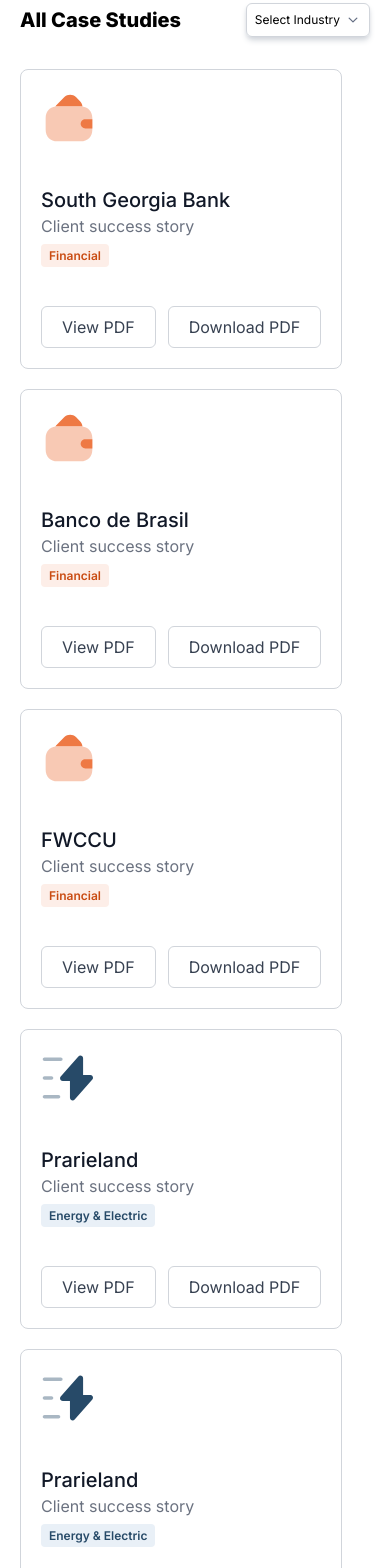
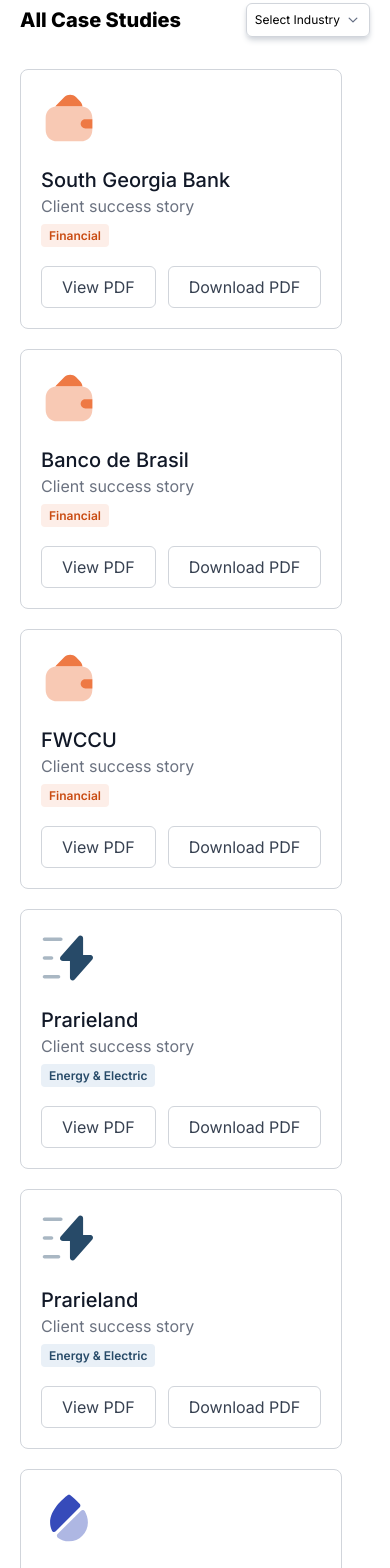
Before and after one commit to muhib551/infosightinc, a Next.js app: page /case-study in a window 390 px wide. Shown: the part 432-2000 px from the top of the page. Built offline with nearby package versions, Linux system fonts and the light colour scheme.

Commit message:
some miner changes regarding mobile view

```diff
--- a/src/components/CaseStudy/Sub/AllCSCard.tsx
+++ b/src/components/CaseStudy/Sub/AllCSCard.tsx
@@ -10,14 +10,14 @@
     <div className="grid lg:grid-cols-4 gap-5">
       <div className="p-5 border border-gray-300 rounded-lg w-max">
         <Image src={walletIcon} alt="All Case Studies Icon" className="" />
-        <h1 className="text-xl text-gray-900 font-medium mt-10">
+        <h1 className="text-xl text-gray-900 font-medium lg:mt-10 mt-5">
           South Georgia Bank
         </h1>
         <p className="text-gray-500 mb-1">Client success story</p>
         <span className="text-[#C94B12] text-xs font-semibold bg-[#FDEEE8] px-2 py-1 rounded">
           Financial
         </span>
-        <div className="mt-10">
+        <div className="lg:mt-10 mt-5">
           <button className="text-gray-700 border hover:bg-gray-100 border-gray-300 px-5 py-2 rounded-md mr-3">
             View PDF
           </button>
@@ -28,14 +28,14 @@
       </div>
       <div className="p-5 border border-gray-300 rounded-lg w-max">
         <Image src={walletIcon} alt="All Case Studies Icon" className="" />
-        <h1 className="text-xl text-gray-900 font-medium mt-10">
+        <h1 className="text-xl text-gray-900 font-medium lg:mt-10 mt-5">
           Banco de Brasil
         </h1>
         <p className="text-gray-500 mb-1">Client success story</p>
         <span className="text-[#C94B12] text-xs font-semibold bg-[#FDEEE8] px-2 py-1 rounded">
           Financial
         </span>
-        <div className="mt-10">
+        <div className="lg:mt-10 mt-5">
           <button className="text-gray-700 border hover:bg-gray-100 border-gray-300 px-5 py-2 rounded-md mr-3">
             View PDF
           </button>
@@ -46,12 +46,14 @@
       </div>
       <div className="p-5 border border-gray-300 rounded-lg w-max">
         <Image src={walletIcon} alt="All Case Studies Icon" className="" />
-        <h1 className="text-xl text-gray-900 font-medium mt-10">FWCCU</h1>
+        <h1 className="text-xl text-gray-900 font-medium lg:mt-10 mt-5">
+          FWCCU
+        </h1>
         <p className="text-gray-500 mb-1">Client success story</p>
         <span className="text-[#C94B12] text-xs font-semibold bg-[#FDEEE8] px-2 py-1 rounded">
           Financial
         </span>
-        <div className="mt-10">
+        <div className="lg:mt-10 mt-5">
           <button className="text-gray-700 border hover:bg-gray-100 border-gray-300 px-5 py-2 rounded-md mr-3">
             View PDF
           </button>
@@ -62,12 +64,14 @@
       </div>
       <div className="p-5 border border-gray-300 rounded-lg w-max">
         <Image src={flashIcon} alt="All Case Studies Icon" className="" />
-        <h1 className="text-xl text-gray-900 font-medium mt-10">Prarieland</h1>
+        <h1 className="text-xl text-gray-900 font-medium lg:mt-10 mt-5">
+          Prarieland
+        </h1>
         <p className="text-gray-500 mb-1">Client success story</p>
         <span className="text-[#274A68] text-xs font-semibold bg-[#E9F0F7] px-2 py-1 rounded">
           Energy & Electric
         </span>
-        <div className="mt-10">
+        <div className="lg:mt-10 mt-5">
           <button className="text-gray-700 border hover:bg-gray-100 border-gray-300 px-5 py-2 rounded-md mr-3">
             View PDF
           </button>
@@ -78,12 +82,14 @@
       </div>
       <div className="p-5 border border-gray-300 rounded-lg w-max">
         <Image src={flashIcon} alt="All Case Studies Icon" className="" />
-        <h1 className="text-xl text-gray-900 font-medium mt-10">Prarieland</h1>
+        <h1 className="text-xl text-gray-900 font-medium lg:mt-10 mt-5">
+          Prarieland
+        </h1>
         <p className="text-gray-500 mb-1">Client success story</p>
         <span className="text-[#274A68] text-xs font-semibold bg-[#E9F0F7] px-2 py-1 rounded">
           Energy & Electric
         </span>
-        <div className="mt-10">
+        <div className="lg:mt-10 mt-5">
           <button className="text-gray-700 border hover:bg-gray-100 border-gray-300 px-5 py-2 rounded-md mr-3">
             View PDF
           </button>
@@ -94,12 +100,14 @@
       </div>
       <div className="p-5 border border-gray-300 rounded-lg w-max">
         <Image src={dropIcon} alt="All Case Studies Icon" className="" />
-        <h1 className="text-xl text-gray-900 font-medium mt-10">Greensboro</h1>
+        <h1 className="text-xl text-gray-900 font-medium lg:mt-10 mt-5">
+          Greensboro
+        </h1>
         <p className="text-gray-500 mb-1">Client success story</p>
         <span className="text-[#364BBA] text-xs font-semibold bg-[#E9F0F7] px-2 py-1 rounded">
           Water & Wastewater
         </span>
-        <div className="mt-10">
+        <div className="lg:mt-10 mt-5">
           <button className="text-gray-700 border hover:bg-gray-100 border-gray-300 px-5 py-2 rounded-md mr-3">
             View PDF
           </button>
@@ -110,14 +118,14 @@
       </div>
       <div className="p-5 border border-gray-300 rounded-lg w-max">
         <Image src={judgeIcon} alt="All Case Studies Icon" className="" />
-        <h1 className="text-xl text-gray-900 font-medium mt-10">
+        <h1 className="text-xl text-gray-900 font-medium lg:mt-10 mt-5">
           Quirch Foods
         </h1>
         <p className="text-gray-500 mb-1">Client success story</p>
         <span className="text-gray-700 text-xs font-semibold bg-[#F2F2F2] px-2 py-1 rounded">
           Manufacturing
         </span>
-        <div className="mt-10">
+        <div className="lg:mt-10 mt-5">
           <button className="text-gray-700 border hover:bg-gray-100 border-gray-300 px-5 py-2 rounded-md mr-3">
             View PDF
           </button>
```
